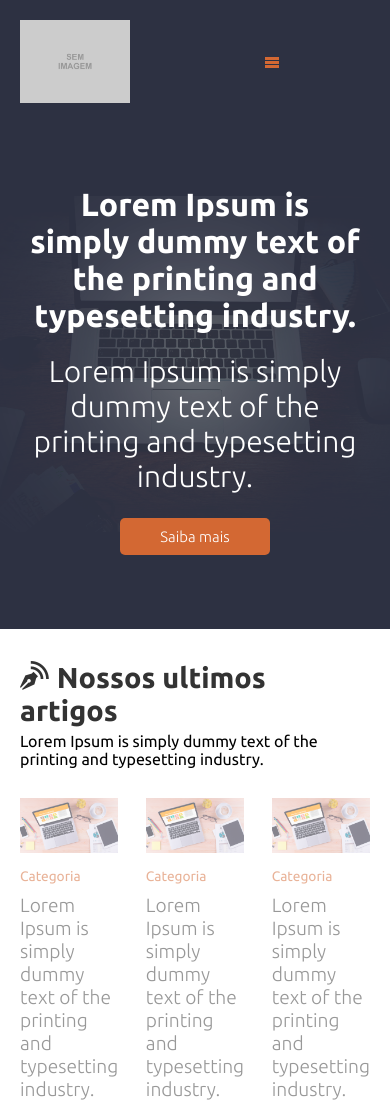
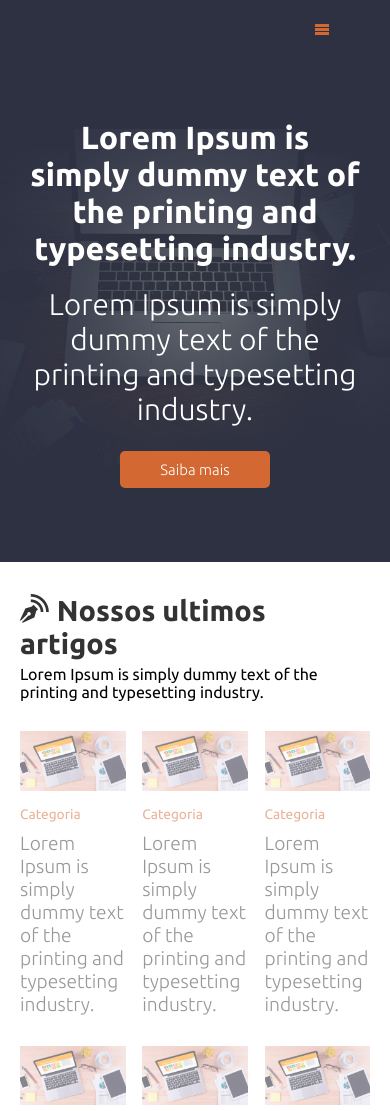
Before and after one commit to douglassilvino/HMTL5-CSS3-Essentials, a plain HTML site: page 07-Responsivando-layout/index.html in a window 390 px wide. Shown: the top 1111 px of the page. Drawn offline with Linux system fonts and the light colour scheme; files whose address does not match are found by name.

Commit message:
responsive-main_blog_article

```diff
--- a/07-Responsivando-layout/_cdn/style.css
+++ b/07-Responsivando-layout/_cdn/style.css
@@ -12,8 +12,7 @@
 
 .main_header .main_header_content .logo {
     flex-basis: 190px;
-    padding: 20px;
-    width: 290px;
+
 }
 
 .main_header .main_header_content .main_header_content_menu {
@@ -693,7 +692,7 @@
     }
 }
 /*768px*/
-@media (max-width: 48em) {
+@media (max-width: 49em) {
     .main_header_content_menu {
         display: none !important;
     }
@@ -713,21 +712,33 @@
     .main_cta .main_cta_content .btn {
         font-size: 0.5em;
     }
+    .main_blog article{
+        flex-basis: calc(33% - 10px )!important;
+    }
+}
+/*640px*/
+@media (max-width: 40em) {
+    .main_blog article{
+        flex-basis: calc(50% - 10px);
+    }
 }
 
 /*620px*/
 @media (max-width: 38em) {
-    .main_header .main_header_content .logo {
-        flex-basis: 150px !important;
-        border-radius: 25px !important;
-        -moz-border-radius: 25px !important;
-        -webkit-border-radius: 25px !important;
+    .main_header .main_header_content .logo{
+        flex-basis: 200px !important;
+
     }
-    .main_header .main_header_content .logo img {
+
+    .main_header .main_header_content .logo img{
         width: 100% !important;
     }
 
-    .main_header_content_menu_mobile {
+    .main_header_content_menu_mobile{
         flex-basis: calc(100% - 220px) !important;
     }
+
+    .main_blog article{
+        flex-basis: 100%;
+    }
 }
--- a/07-Responsivando-layout/index.html
+++ b/07-Responsivando-layout/index.html
@@ -28,9 +28,9 @@
 
 <header class="main_header">
     <div class="main_header_content">
-        <a href="#" class="logo"> <img src="_img/sem-imagem.jpeg"
-                                       alt="Coloque seu logo aqui"
-                                       title="Coloque seu logo aqui">
+        <a href="#" class="logo"> <img src="_img/"
+                                       alt=""
+                                       title="">
         </a>
 
         <nav class="main_header_content_menu">
```
